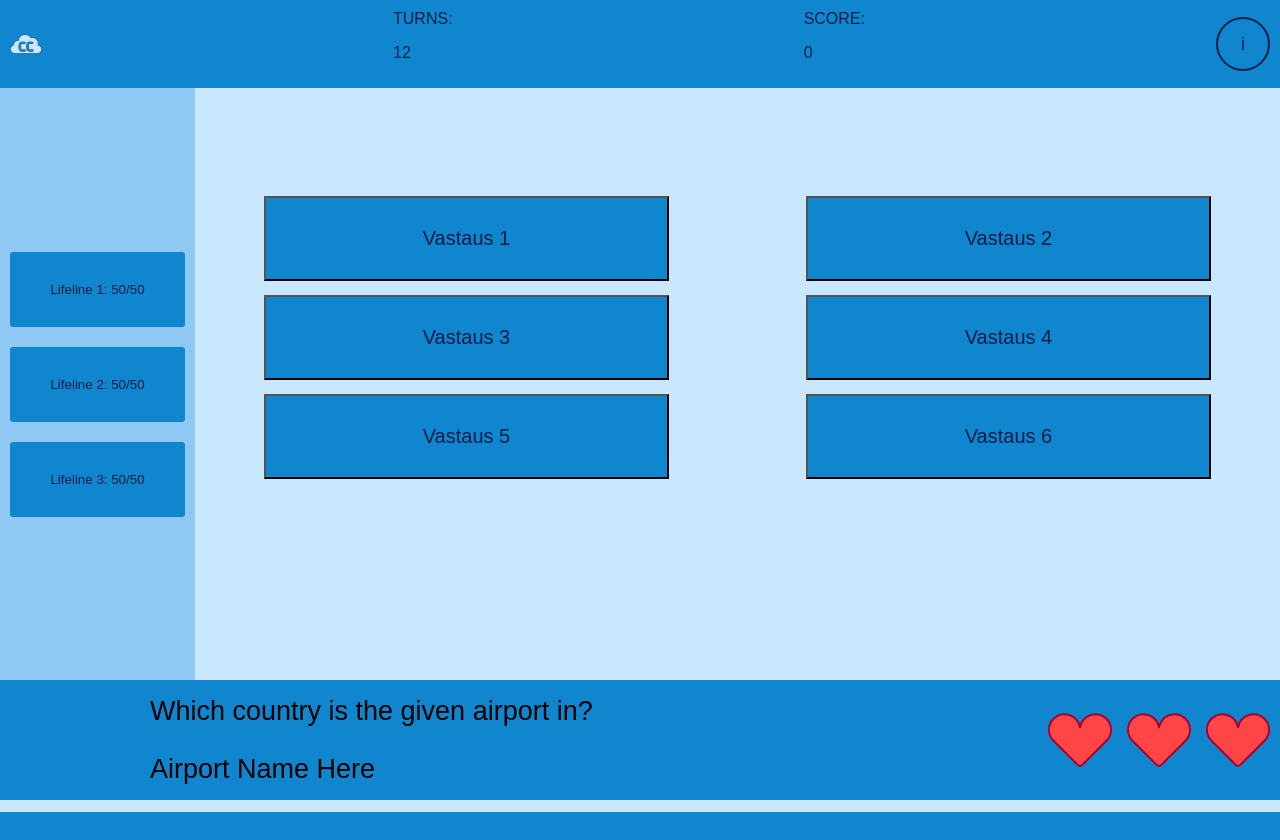
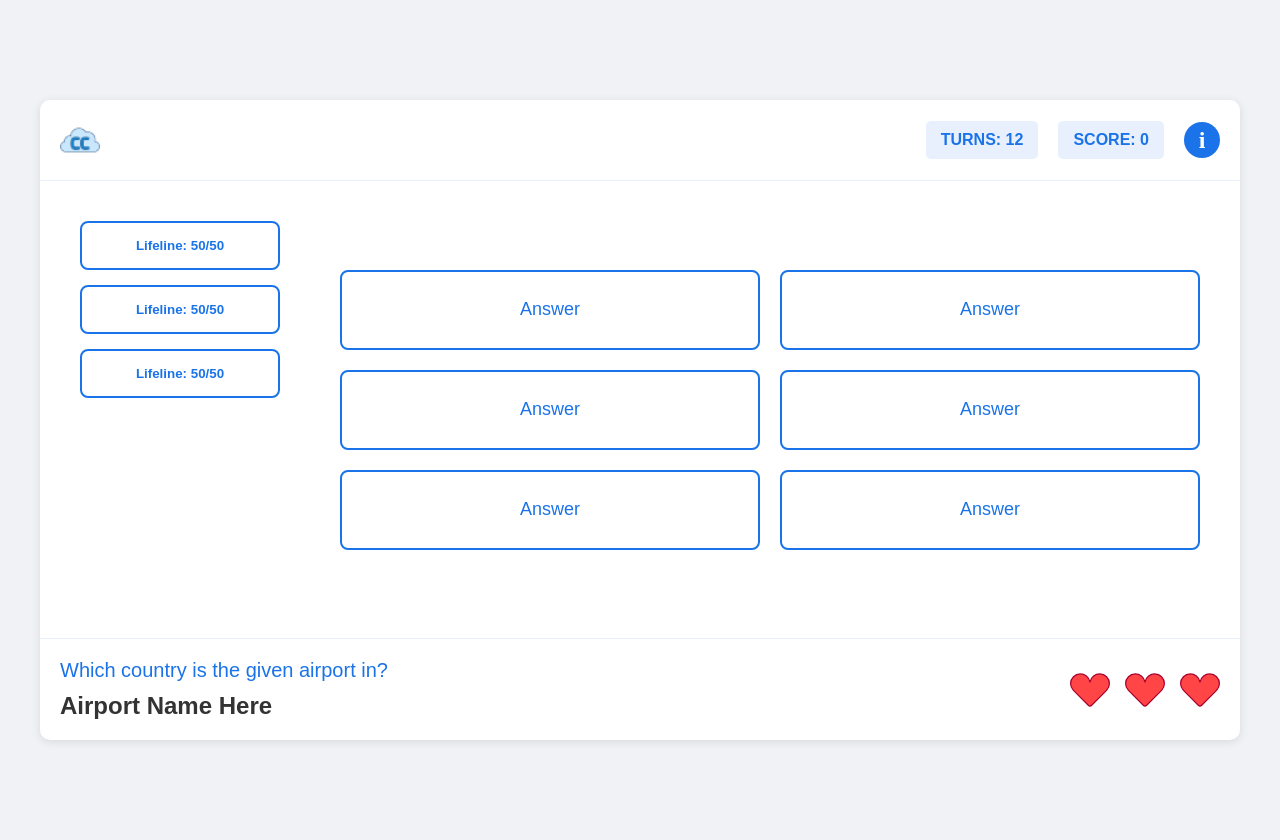
Before and after one commit to AmandaWasTaken/Carbon-Crusade, a Flask app: page /play in a window 1280 px wide. Before the commit the page ends 812 px from the top, so only its background shows below. Run offline with Flask 3, Linux system fonts and the light colour scheme; data that the repository does not hold is empty.

Commit message:
Anna palaa!! (beyblade)

```diff
--- a/ohjelmisto-2/src/static/css/gameplay.css
+++ b/ohjelmisto-2/src/static/css/gameplay.css
@@ -1,172 +1,195 @@
+body {
+    font-family: Arial, sans-serif;
+    background-color: #f0f2f5;
+    margin: 0;
+    padding: 20px;
+    min-height: 100vh;
+    display: flex;
+    justify-content: center;
+    align-items: center;
+}
 
-body {
-    margin: 0;
-    font-family: Arial, sans-serif;
+.game-container {
+    background-color: white;
+    border-radius: 10px;
+    box-shadow: 0 2px 10px rgba(0, 0, 0, 0.1);
+    width: 100%;
+    max-width: 1200px;
     display: flex;
     flex-direction: column;
-    height: 100vh;
-    background-color: #c9e8fd;
-    overflow-y: hidden;
+    min-height: 80vh;
 }
 
-
-header {
+/* Header Styles */
+.game-header {
     display: flex;
     justify-content: space-between;
     align-items: center;
-    padding: 10px;
-    background-color: #1086ce;
+    padding: 20px;
+    border-bottom: 1px solid #e8f0fe;
 }
 
-header div {
-    color: #011e48;
+.game-logo {
+    height: 40px;
+    cursor: pointer;
+    transition: transform 0.3s ease;
+}
+
+.game-logo:hover {
+    transform: scale(1.05);
+}
+
+.game-stats {
+    display: flex;
+    gap: 20px;
+    align-items: center;
+}
+
+.stat-item {
+    background-color: #e8f0fe;
+    padding: 10px 15px;
+    border-radius: 5px;
+    color: #1a73e8;
+    font-weight: bold;
+}
+
+.info-button {
+    width: 36px;
+    height: 36px;
+    border-radius: 50%;
+    background-color: #1a73e8;
+    color: white;
+    border: none;
+    display: flex;
+    align-items: center;
+    justify-content: center;
+    cursor: pointer;
+    transition: all 0.3s ease;
+    font-size: 24px;
+    font-family: "Times New Roman", Times, serif;
+    font-weight: bold;
+}
+
+.info-button:hover {
+    background-color: #1557b0;
+    transform: scale(1.05);
 }
 
 
 .main-content {
+    display: flex;
     flex: 1;
-    display: flex;
+    padding: 20px;
+    gap: 20px;
 }
 
-.left-buttons {
+
+.lifelines {
     display: flex;
     flex-direction: column;
-    justify-content: center;
-    padding: 10px;
-    background-color: #8fc8f3;
+    gap: 15px;
+    padding: 20px;
 }
 
-.left-buttons button {
-    margin: 10px 0;
-    padding: 10px;
-    width: 175px;
-    background-color: #1086ce;
-    border: none;
-    border-radius: 3px;
-    color: #011e48;
-    height: 75px;
+.lifeline-button {
+    background-color: white;
+    border: 2px solid #1a73e8;
+    border-radius: 8px;
+    padding: 15px;
+    width: 200px;
+    color: #1a73e8;
+    font-weight: bold;
+    cursor: pointer;
+    transition: all 0.3s ease;
 }
 
-.center-grid {
-    flex: 1;
+.lifeline-button:hover {
+    background-color: #1a73e8;
+    color: white;
+    transform: translateY(-3px);
+    box-shadow: 0 4px 12px rgba(26, 115, 232, 0.2);
+}
+
+
+.answer-grid {
     display: grid;
     grid-template-columns: repeat(2, 1fr);
-    gap: 1px;
-    padding: 1px;
-    align-items: center;
-    justify-items: center;
-    height: 50%;
-    margin-top: 100px;
-    column-gap: -10px;
+    gap: 20px;
+    flex: 1;
+    align-content: center;
+    padding: 20px;
 }
 
-.center-grid .button {
-    padding: 2px;
-    margin: 2px;
-    font-size: 20px;
-    width: 75%;
-    height: 85px;
-    background-color: #1086ce;
-    color: #011e48;
-}
-
-.center-grid .button-disabled {
-    padding: 2px;
-    margin: 2px;
-    font-size: 20px;
-    width: 75%;
-    height: 85px;
-    background-color: gray;
-    color: #011e48;
+.button {
+    background-color: white;
+    border: 2px solid #1a73e8;
+    border-radius: 8px;
+    padding: 20px;
+    color: #1a73e8;
+    font-size: 18px;
+    cursor: pointer;
+    transition: all 0.3s ease;
+    min-height: 80px;
 }
 
 .button:hover {
-    background-color: #1557b0;
-    border: 2px solid #000;
-    transition: background-color 0.3s ease, border 0.3s ease;
+    background-color: #1a73e8;
+    color: white;
+    transform: translateY(-3px);
+    box-shadow: 0 4px 12px rgba(26, 115, 232, 0.2);
+}
+
+.button-disabled {
+    background-color: #f0f2f5;
+    border: 2px solid #ccc;
+    color: #666;
+    cursor: not-allowed;
+    border-radius: 8px;
+    padding: 20px;
+    font-size: 18px;
+    min-height: 80px;
 }
 
 
-footer {
+.game-footer {
     display: flex;
     justify-content: space-between;
     align-items: center;
-    padding: 10px;
-    background: #1086ce;
-    padding-left: 150px;
-    height: 100px;
-    color: #011e48;
+    padding: 20px;
+    border-top: 1px solid #e8f0fe;
 }
 
-.question {
-    flex: 2;
-    font-size: 27px;
-    color: #000;
+.question-container {
+    flex: 1;
 }
 
-.icons {
+.question-text {
+    font-size: 20px;
+    color: #1a73e8;
+    margin: 0;
+    margin-bottom: 10px;
+}
+
+.airport-name {
+    font-size: 24px;
+    font-weight: bold;
+    color: #333;
+    margin: 0;
+}
+
+.hearts-container {
     display: flex;
     gap: 15px;
 }
 
-.icons img {
-    width: 64px;
-    height: 64px;
+.heart {
+    width: 40px;
+    height: 40px;
+    transition: transform 0.3s ease;
 }
 
 
-#info {
-    cursor: pointer;
-    padding: 10px;
-    border: 2px solid #011e48;
-    border-radius: 50%;
-    background-color: #1086ce;
-    color: #011e48;
-    font-size: 18px;
-    text-align: center;
-    width: 30px;
-    height: 30px;
-    display: flex;
-    align-items: center;
-    justify-content: center;
-    transition: all 0.3s ease;
-}
-
-#info:hover {
-    background-color: #1557b0;
-    color: white;
-    border-color: white;
-}
-
-#info-popup {
-    display: none;
-    position: fixed;
-    top: 50%;
-    left: 50%;
-    transform: translate(-50%, -50%);
-    background-color: white;
-    padding: 20px;
-    box-shadow: 0 4px 6px rgba(0, 0, 0, 0.2);
-    border-radius: 10px;
-    z-index: 1000;
-}
-
-#info-popup p {
-    margin: 0;
-}
-
-#info-popup button {
-    margin-top: 10px;
-    padding: 10px;
-    background-color: #1086ce;
-    color: white;
-    border: none;
-    border-radius: 5px;
-    cursor: pointer;
-}
-
-
-#overlay {
+.modal-overlay {
     display: none;
     position: fixed;
     top: 0;
--- a/ohjelmisto-2/src/templates/gameplay.html
+++ b/ohjelmisto-2/src/templates/gameplay.html
@@ -8,56 +8,84 @@
     <script src="../static/js/gameplay.js" defer></script>
 </head>
 <body>
-    <header>
-       <img src="../static/Images/carboncrusadelogo_small.png" alt="cc" onclick="open_event()">
-       <div>TURNS: <p id="turns">12</p></div>
-       <div>SCORE: <p id="score">0</p></div>
-       <div id="info" onclick="open_info()">i</div>
+    <div class="game-container">
+
+        <header class="game-header">
+            <img src="../static/Images/carboncrusadelogo_small.png" alt="cc" onclick="open_event()" class="game-logo">
+            <div class="game-stats">
+                <div class="stat-item">
+                    <span>TURNS:</span>
+                    <span id="turns">12</span>
+                </div>
+                <div class="stat-item">
+                    <span>SCORE:</span>
+                    <span id="score">0</span>
+                </div>
+                <div id="info" onclick="open_info()" class="info-button">i</div>
+            </div>
         </header>
 
         <div class="main-content">
-        <div class="left-buttons">
-            <button id="olj1" class="button">Lifeline 1: 50/50</button>
-            <button id="olj2" class="button">Lifeline 2: 50/50</button>
-            <button id="olj3" class="button">Lifeline 3: 50/50</button>
+
+            <div class="lifelines">
+                <div class="menu-item">
+                    <button id="olj1" class="lifeline-button" onclick="usePowerup(1)">Lifeline: 50/50</button>
                 </div>
-
-        <div class="center-grid">
-            <button id="button1" class="button" onclick="button_click(1)">Vastaus 1</button>
-            <button id="button2" class="button" onclick="button_click(2)">Vastaus 2</button>
-            <button id="button3" class="button" onclick="button_click(3)">Vastaus 3</button>
-            <button id="button4" class="button" onclick="button_click(4)">Vastaus 4</button>
-            <button id="button5" class="button" onclick="button_click(5)">Vastaus 5</button>
-            <button id="button6" class="button" onclick="button_click(6)">Vastaus 6</button>
+                <div class="menu-item">
+                    <button id="olj2" class="lifeline-button" onclick="usePowerup(2)">Lifeline: 50/50</button>
+                </div>
+                <div class="menu-item">
+                    <button id="olj3" class="lifeline-button" onclick="usePowerup(3)">Lifeline: 50/50</button>
                 </div>
             </div>
 
-    <footer>
-    <div class="question">
-        <p>Which country is the given airport in?</p>
-        <p id="airport">Airport Name Here</p>
+
+            <div class="answer-grid">
+                <button id="button1" class="button" onclick="button_click(1)">Answer </button>
+                <button id="button2" class="button" onclick="button_click(2)">Answer </button>
+                <button id="button3" class="button" onclick="button_click(3)">Answer </button>
+                <button id="button4" class="button" onclick="button_click(4)">Answer </button>
+                <button id="button5" class="button" onclick="button_click(5)">Answer </button>
+                <button id="button6" class="button" onclick="button_click(6)">Answer </button>
             </div>
-    <div class="icons">
+        </div>
+
+
+        <footer class="game-footer">
+            <div class="question-container">
+                <p class="question-text">Which country is the given airport in?</p>
+                <p id="airport" class="airport-name">Airport Name Here</p>
+            </div>
+            <div class="hearts-container">
                 <img id="heart1" class="heart" src="../static/Images/heart_full.svg" alt="Heart 1">
                 <img id="heart2" class="heart" src="../static/Images/heart_full.svg" alt="Heart 2">
                 <img id="heart3" class="heart" src="../static/Images/heart_full.svg" alt="Heart 3">
             </div>
         </footer>
 
-    <div id="overlay" onclick="close_info()"></div>
-    <div id="info-popup">
-        <p>*The purpose of the game is to accumalate as much co2-emmissions as possible in the span of 24 months.</p>
-        <p>*To answer a question click one of the six buttons with a country name on it.</p>
-        <p>*After you have answered a question correctly you will get to choose where to travel from the remaining options, the further you go the more emmissions you get.</p>
-        <p>*If you answer incorrectly your chosen option and a random option will disappear. </p>
-        <p>*To use lifelines click a lifeline button on the left, the lifeline will delete half of the answer options.</p>
-        <button id="close-popup" onclick="close_info()">Close</button>
+
+        <div id="overlay" class="modal-overlay" onclick="close_info()"></div>
+        <div id="info-popup" class="modal">
+            <div class="modal-content">
+                <h2>Game Instructions</h2>
+                <div class="info-content">
+                    <p>The purpose of the game is to accumulate as much CO2 emissions as possible in the span of 24 months.</p>
+                    <p>To answer a question click one of the six buttons with a country name on it.</p>
+                    <p>After answering correctly, choose where to travel from the remaining options - the further you go, the more emissions you get.</p>
+                    <p>Wrong answers will remove your chosen option and a random option.</p>
+                    <p>Use lifelines to remove half of the answer options.</p>
+                </div>
+                <button id="close-popup" class="modal-button" onclick="close_info()">Close</button>
+            </div>
         </div>
 
-    <div id="event-overlay" onclick="close_event()"></div>
-        <div id="event-popup">
-        <p id="random-event"></p>
-        <button id="close-event-popup" onclick="close_event()">Close</button>
+        <div id="event-overlay" class="modal-overlay" onclick="close_event()"></div>
+        <div id="event-popup" class="modal">
+            <div class="modal-content">
+                <p id="random-event" class="event-text"></p>
+                <button id="close-event-popup" class="modal-button" onclick="close_event()">Close</button>
+            </div>
+        </div>
     </div>
 </body>
 </html>
```
Also changed, not shown: other parts of ohjelmisto-2/src/static/css/gameplay.css (+34 -18 lines). Lines whose indentation alone changed are shown as unchanged.
